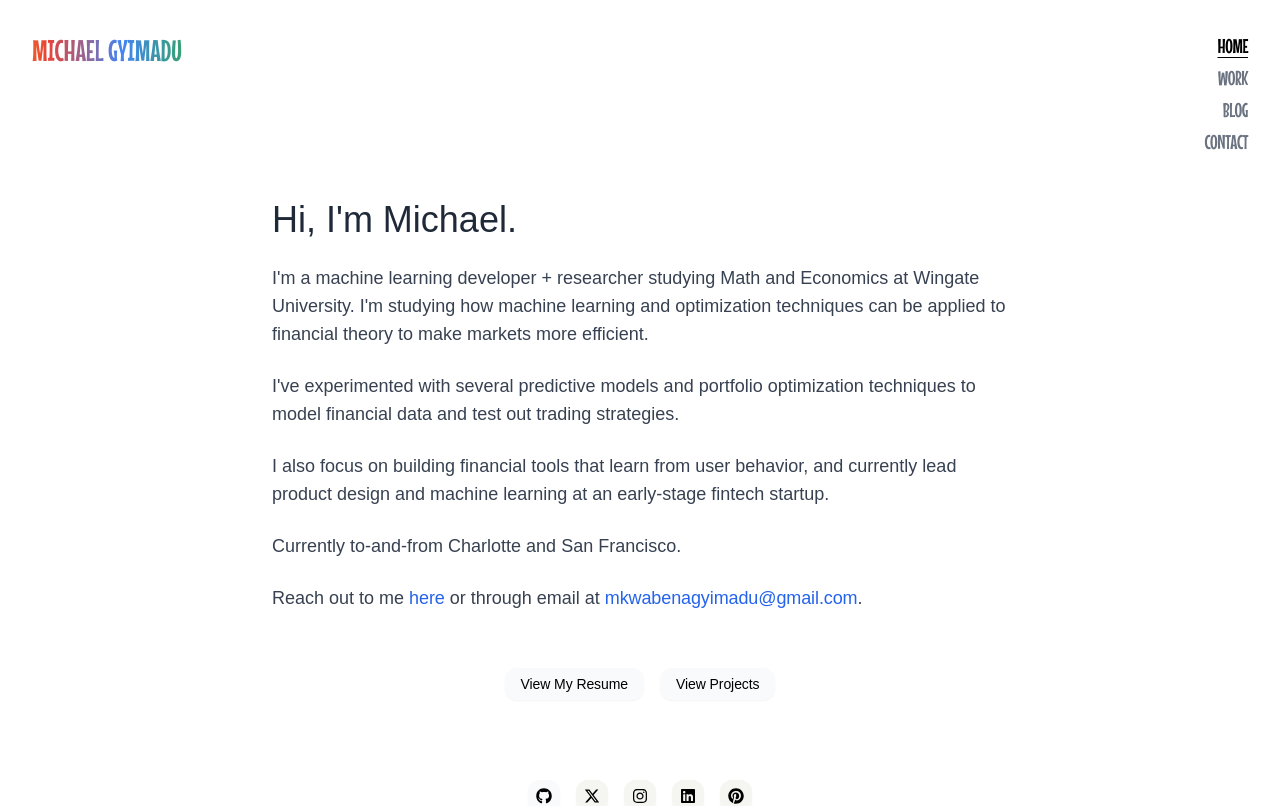
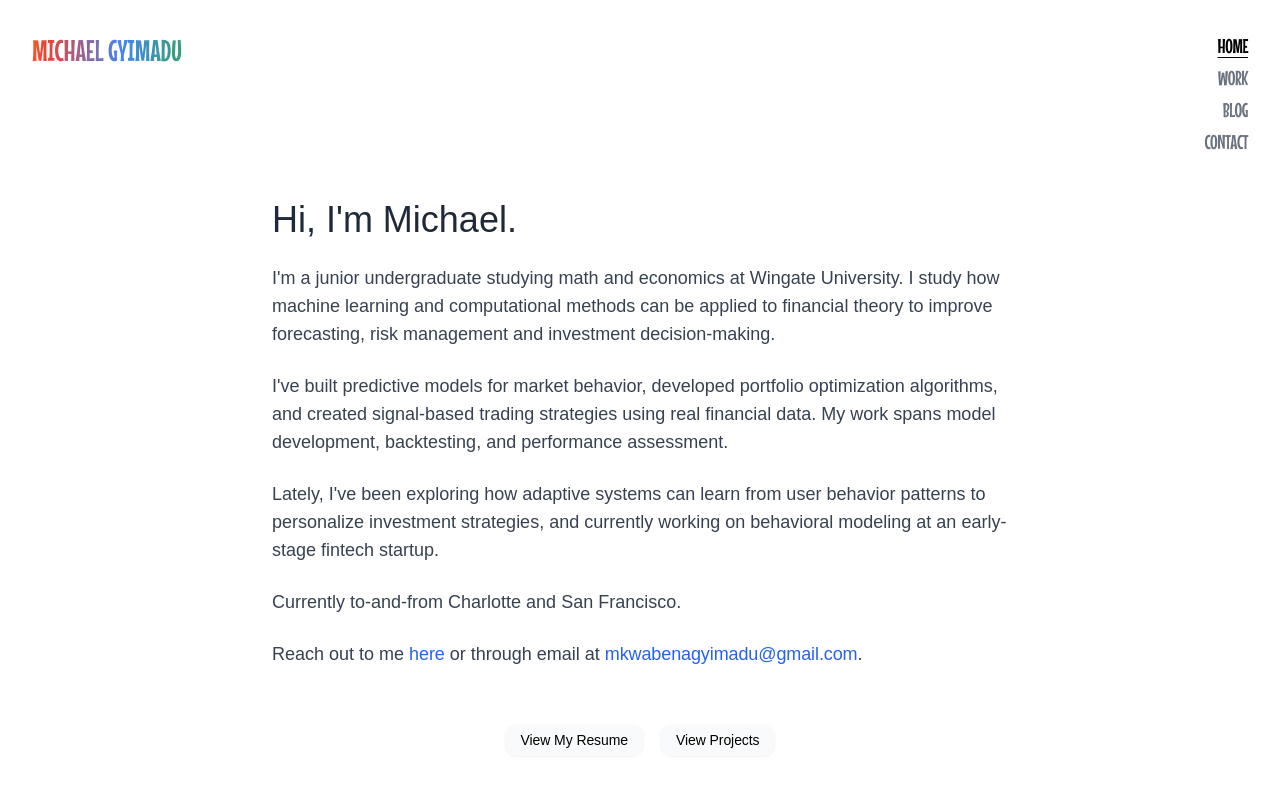
Before and after one commit to gyimadu/portfolio, a Next.js app: page / in a window 1280 px wide. Shown: the top 806 px of the page. Built offline with nearby package versions, Linux system fonts and the light colour scheme; a web font is replaced by a local one.

Commit message:
updated homepage description

```diff
--- a/src/app/page.tsx
+++ b/src/app/page.tsx
@@ -34,13 +34,13 @@ export default function Home() {
                   Hi, I&apos;m Michael.
                 </div>
                 <div className='text-lg md:text-lg mb-6'>
-                  I&apos;m a machine learning developer + researcher studying Math and Economics at Wingate University. I&apos;m studying how machine learning and optimization techniques can be applied to financial theory to make markets more efficient.
+                  I&apos;m a junior undergraduate studying math and economics at Wingate University. I study how machine learning and computational methods can be applied to financial theory to improve forecasting, risk management and investment decision-making.
                 </div>
                 <div className='text-lg md:text-lg mb-6'>
-                  I&apos;ve experimented with several predictive models and portfolio optimization techniques to model financial data and test out trading strategies.
+                  I&apos;ve built predictive models for market behavior, developed portfolio optimization algorithms, and created signal-based trading strategies using real financial data. My work spans model development, backtesting, and performance assessment.
                 </div>
                 <div className='text-lg md:text-lg mb-6'>
-                  I also focus on building financial tools that learn from user behavior, and currently lead product design and machine learning at an early-stage fintech startup.
+                  Lately, I&apos;ve been exploring how adaptive systems can learn from user behavior patterns to personalize investment strategies, and currently working on behavioral modeling at an early-stage fintech startup.
                 </div>
                 <div className='text-lg md:text-lg mb-6'>
                   Currently to-and-from Charlotte and San Francisco.
```
